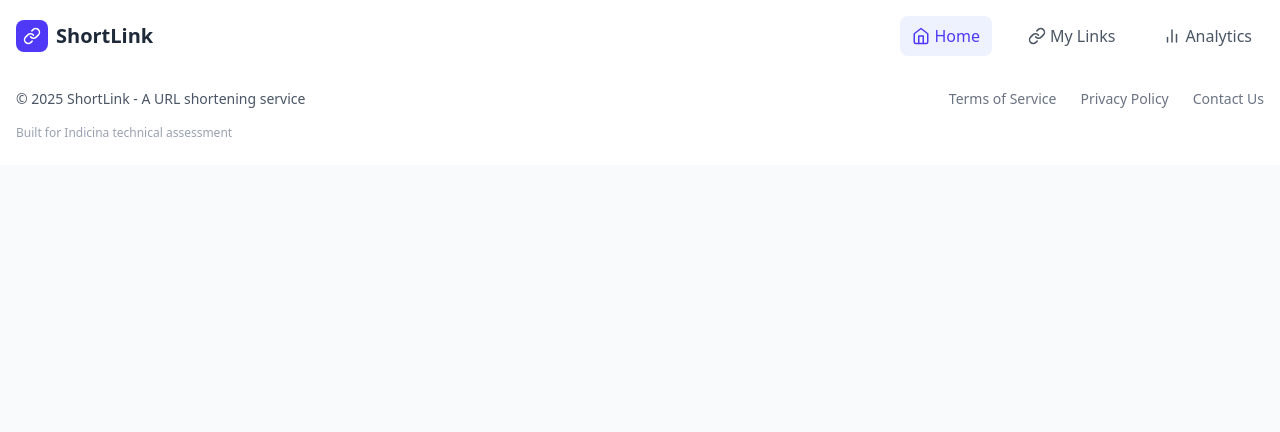
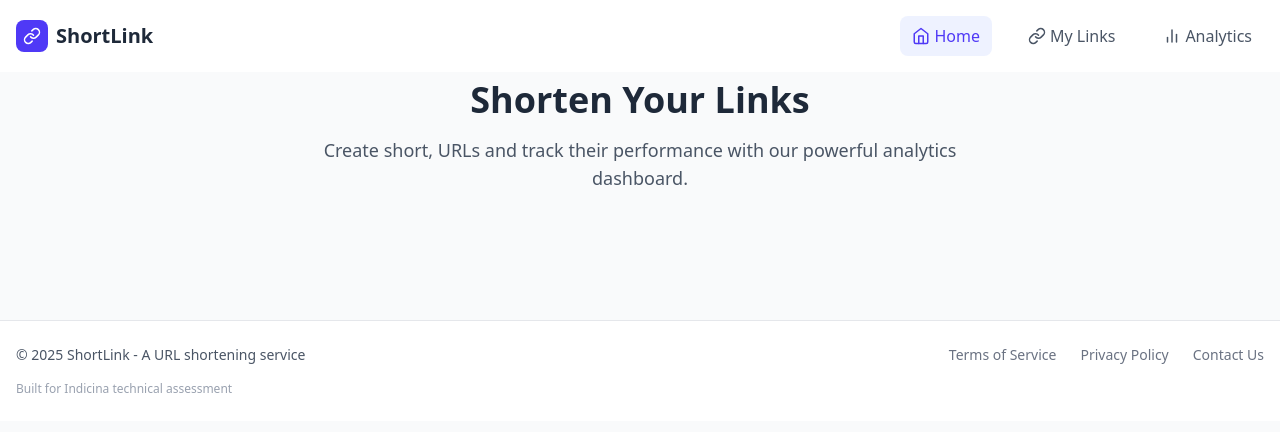
Before and after one commit to Rengkat/shortLink, a React (Vite) app in the folder client/: page / in a window 1280 px wide. Shown: the top 432 px of the page. Built offline with nearby package versions, Linux system fonts and the light colour scheme.

Commit message:
home page added

```diff
--- a/client/src/App.tsx
+++ b/client/src/App.tsx
@@ -3,13 +3,18 @@ import Header from "./components/Header";
 
 import { Toaster } from "react-hot-toast";
 import Footer from "./components/Footer";
+import Home from "./pages/Home";
 
 const App = () => {
   return (
     <Router>
       <div className="min-h-screen bg-gray-50">
         <Header />
-        <main className="container mx-auto px-4 py-8"></main>
+        <main className="container mx-auto px-4 py-8">
+          <Routes>
+            <Route path="/" element={<Home />} />
+          </Routes>
+        </main>
         <Footer />
         <Toaster position="top-right" />
       </div>
--- /dev/null
+++ b/client/src/pages/Home.tsx
@@ -0,0 +1,31 @@
+import { useState } from "react";
+
+const Home = () => {
+  const [recentUrl, setRecentUrl] = useState(null);
+
+  return (
+    <div className="flex flex-col items-center py-12">
+      <div className="text-center mb-12">
+        <h1 className="text-4xl font-bold text-gray-800 mb-4">Shorten Your Links</h1>
+        <p className="text-lg text-gray-600 max-w-2xl">
+          Create short, URLs and track their performance with our powerful analytics dashboard.
+        </p>
+      </div>
+
+      {recentUrl && (
+        <div className="mt-8 text-center">
+          <p className="text-gray-600">Your new short link appears above!</p>
+          <p className="text-sm text-gray-500 mt-2">
+            Visit the{" "}
+            <a href="/dashboard" className="text-indigo-600 hover:underline">
+              Dashboard
+            </a>{" "}
+            to manage all your links.
+          </p>
+        </div>
+      )}
+    </div>
+  );
+};
+
+export default Home;
```
